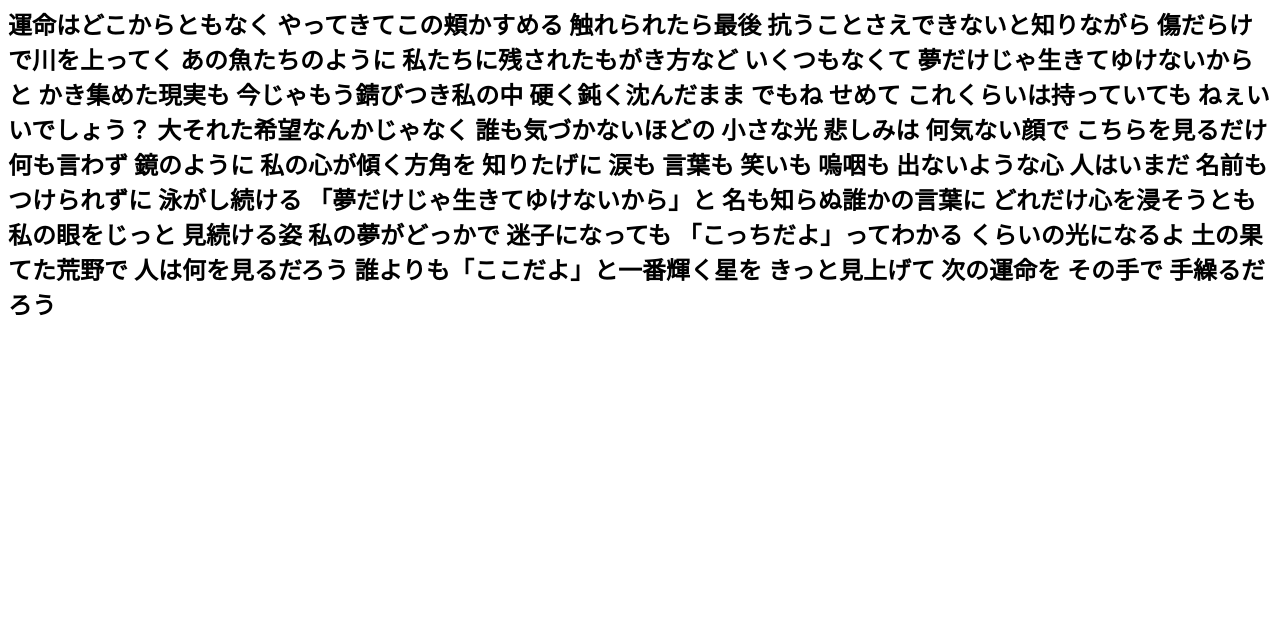
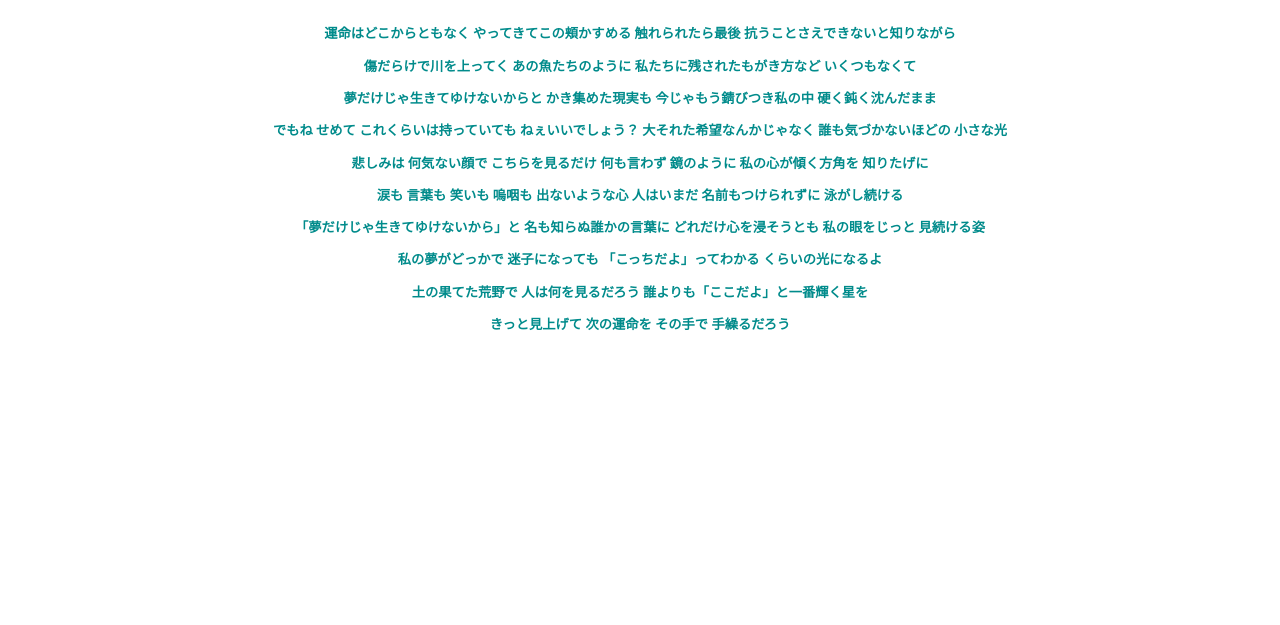
Before and after one commit to Zowiechang/web, a plain HTML site: page index.html in a window 1280 px wide. Shown: the part 175-800 px from the top of the page. Drawn offline with Linux system fonts and the light colour scheme.

Commit message:
text align

```diff
--- a/index.html
+++ b/index.html
@@ -9,38 +9,39 @@
 <body>
     <h6>圖資一 b08106013  張以柔 </h6>
 
-    <h3>一縷</h3>
-<h1>作詞：野田洋次郎    作曲：野田洋次郎</h1>
+    <h4 style="text-align: center;">一縷</h4>
+<h5 style="color:darkgreen; text-align: center;"><p>作詞：野田洋次郎</p></h5>    <p>作曲：野田洋次郎</p></h5>
 
-<h2>運命はどこからともなく やってきてこの頬かすめる
-触れられたら最後 抗うことさえできないと知りながら
+<h5 style="color:darkcyan; text-align: center;">
+<p>運命はどこからともなく やってきてこの頬かすめる
+触れられたら最後 抗うことさえできないと知りながら</p>
 
-傷だらけで川を上ってく あの魚たちのように
-私たちに残されたもがき方など いくつもなくて
+<p>傷だらけで川を上ってく あの魚たちのように
+私たちに残されたもがき方など いくつもなくて</p>
 
-夢だけじゃ生きてゆけないからと かき集めた現実も
-今じゃもう錆びつき私の中 硬く鈍く沈んだまま
+<p>夢だけじゃ生きてゆけないからと かき集めた現実も
+今じゃもう錆びつき私の中 硬く鈍く沈んだまま</p>
 
-でもね せめて これくらいは持っていても ねぇいいでしょう？
-大それた希望なんかじゃなく 誰も気づかないほどの 小さな光
+<p>でもね せめて これくらいは持っていても ねぇいいでしょう？
+大それた希望なんかじゃなく 誰も気づかないほどの 小さな光</p>
 
-悲しみは 何気ない顔で こちらを見るだけ 何も言わず
-鏡のように 私の心が傾く方角を 知りたげに
+<p>悲しみは 何気ない顔で こちらを見るだけ 何も言わず
+鏡のように 私の心が傾く方角を 知りたげに</p>
 
-涙も 言葉も 笑いも 嗚咽も 出ないような心
-人はいまだ 名前もつけられずに 泳がし続ける
+<p>涙も 言葉も 笑いも 嗚咽も 出ないような心
+人はいまだ 名前もつけられずに 泳がし続ける</p>
 
-「夢だけじゃ生きてゆけないから」と 名も知らぬ誰かの言葉に
-どれだけ心を浸そうとも 私の眼をじっと 見続ける姿
+<p>「夢だけじゃ生きてゆけないから」と 名も知らぬ誰かの言葉に
+どれだけ心を浸そうとも 私の眼をじっと 見続ける姿</p>
 
-私の夢がどっかで 迷子になっても
-「こっちだよ」ってわかる くらいの光になるよ
+<p>私の夢がどっかで 迷子になっても
+「こっちだよ」ってわかる くらいの光になるよ</p>
 
-土の果てた荒野で 人は何を見るだろう
-誰よりも「ここだよ」と一番輝く星を
+<p>土の果てた荒野で 人は何を見るだろう
+誰よりも「ここだよ」と一番輝く星を</p>
 
-きっと見上げて 次の運命を その手で
-手繰るだろう</h2>
-    <p></p>
+<p>きっと見上げて 次の運命を その手で
+手繰るだろう</p></h5>
+
 </body>
 </html>
```
